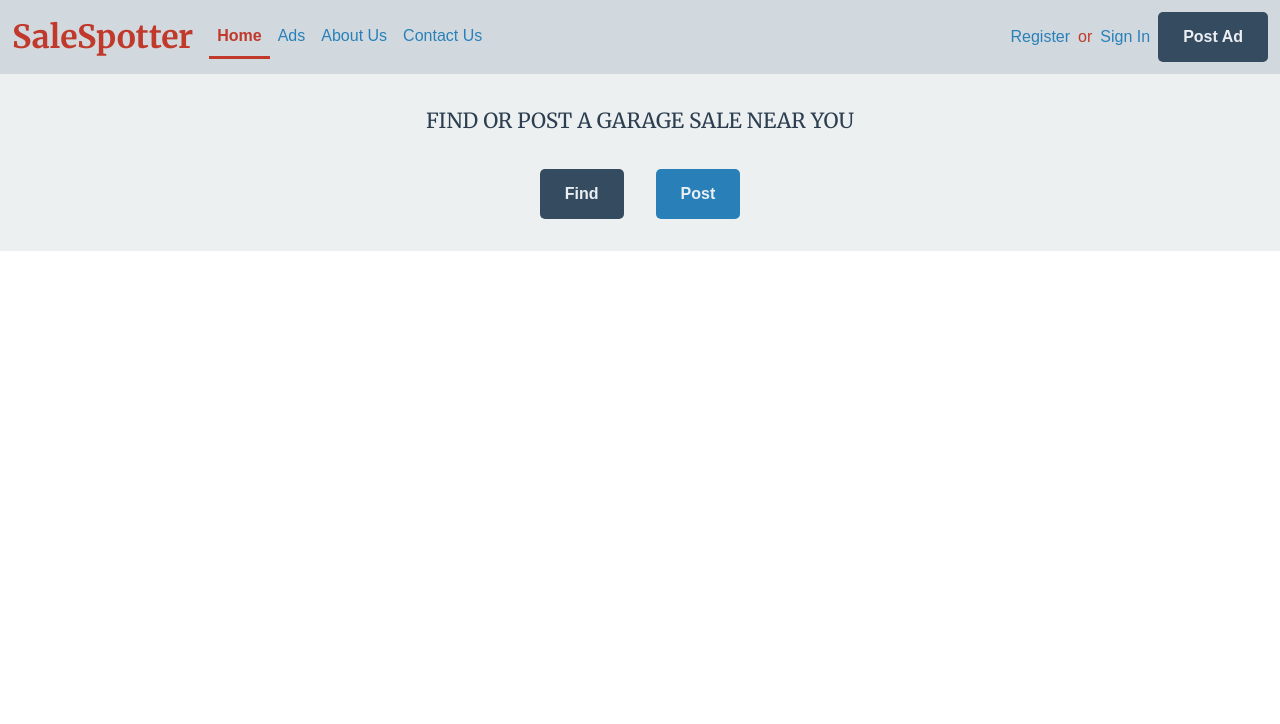
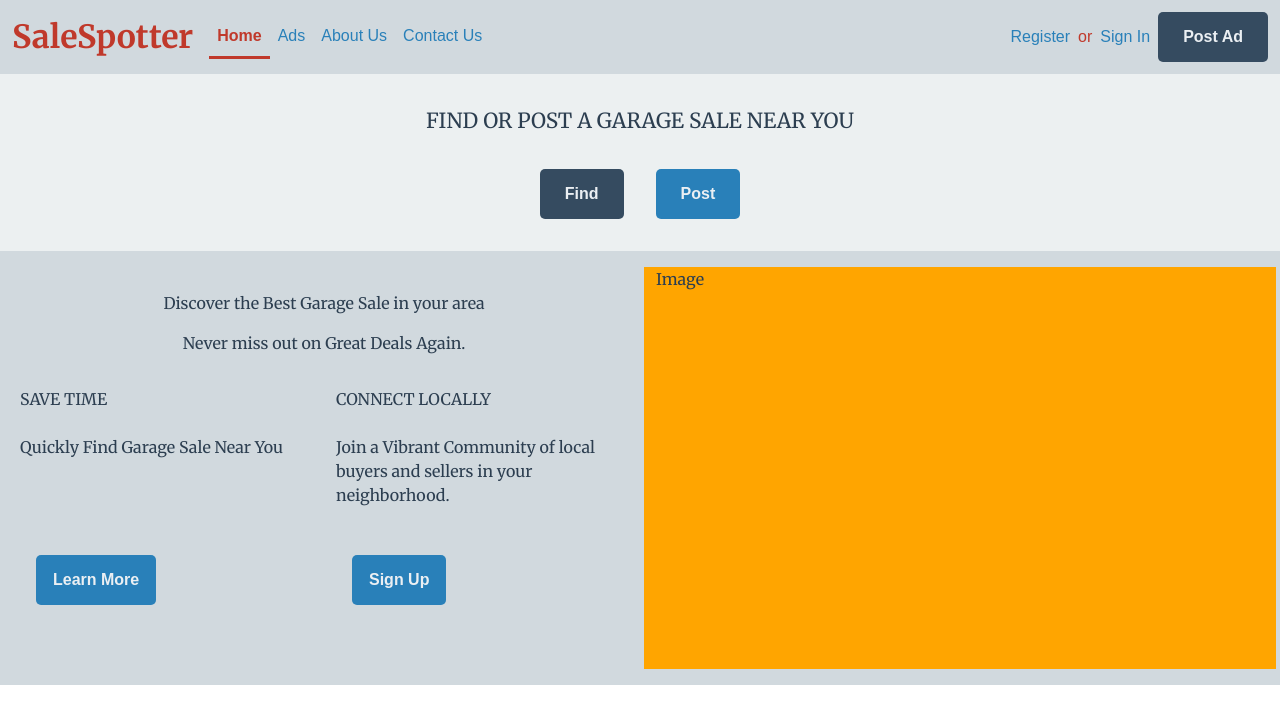
Before and after one commit to VivekGupta1999/salespotter-frontend, a React (Create React App) app: page / in a window 1280 px wide. Shown: the top 724 px of the page. Built offline with nearby package versions, Linux system fonts and the light colour scheme.

Commit message:
Added benfits section to the hompage

```diff
--- a/src/assets/HomePage.css
+++ b/src/assets/HomePage.css
@@ -9,3 +9,13 @@
 .buttons-row{
     padding:auto;
 }
+
+.benefits-section{
+    background-color: var(--neutral2-color);
+    color: var(--primary-font-color);
+    font-size: var(--font-size-small);
+}
+
+.benefits-section-image{
+    background-color: orange;
+}
--- a/src/pages/HomePage.tsx
+++ b/src/pages/HomePage.tsx
@@ -7,7 +7,7 @@ import "../assets/HomePage.css"; // our css for the page
 import { useAuth } from "../context/AuthContext";
 
 const HomePage = () =>{
-     const {user,logout} = useAuth();
+     const {user} = useAuth();
     // const user='test';
     const navigate = useNavigate();
 
@@ -31,6 +31,32 @@ const HomePage = () =>{
                 </Col>
             </Row>
         </Container>
+        <Container fluid className="benefits-section p-3">
+            <Row>
+                <Col className="p-3">
+                    <Row className="justify-content-center py-2">Discover the Best Garage Sale in your area</Row>
+                    <Row className="justify-content-center py-2">Never miss out on Great Deals Again.</Row>
+                    <Row className="my-4">
+                        <Col>SAVE TIME</Col>
+                        <Col>CONNECT LOCALLY</Col>
+                    </Row>
+                    <Row className="my-4">
+                        <Col>Quickly Find Garage Sale Near You</Col>
+                        <Col>Join a Vibrant Community of local buyers and sellers in your neighborhood.</Col>
+
+                    </Row>
+                    <Row className="my-5">
+                        <Col><Button className="button-secondary px-3 ms-lg-3"  onClick={()=>{navigate("/about-us")}}>Learn More</Button></Col>
+                        <Col><Button className="button-secondary px-3 ms-lg-3" onClick={()=>{navigate("/login")}}>Sign Up</Button></Col>
+                    </Row>
+
+
+                </Col>
+                <Col className="benefits-section-image pm-4 d-none d-lg-block">Image</Col>
+
+            </Row>
+
+        </Container>
 
     </div>
    );
```
